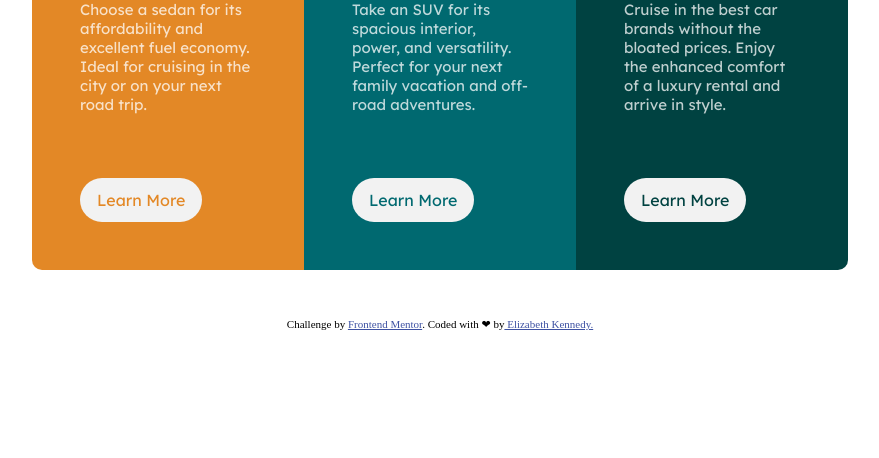
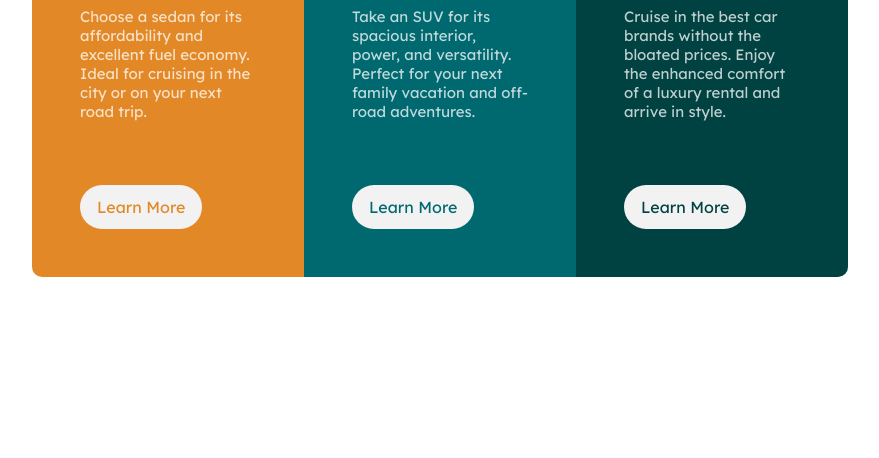
Before and after one commit to ElizabethKennedy/3-panel-component, a plain HTML site: page index.html in a window 1280 px wide. Shown: the part 342-800 px from the top of the page, without its empty margins (200-1079 px from the left). Drawn offline with Linux system fonts and the light colour scheme.

Commit message:
commented out attribution/footer

```diff
--- a/index.html
+++ b/index.html
@@ -45,9 +45,9 @@
         </div>
 
       </main>
-      <footer class="attribution">
+    <!----  footer class="attribution">
           Challenge by <a href="https://www.frontendmentor.io?ref=challenge" target="_blank">Frontend Mentor</a>.
           Coded with <span>❤</span> by<a href="https://www.github.com/ElizabethKennedy/"> Elizabeth Kennedy.
-      </footer>
+      </footer>---->
     </body>
   </html>
```
